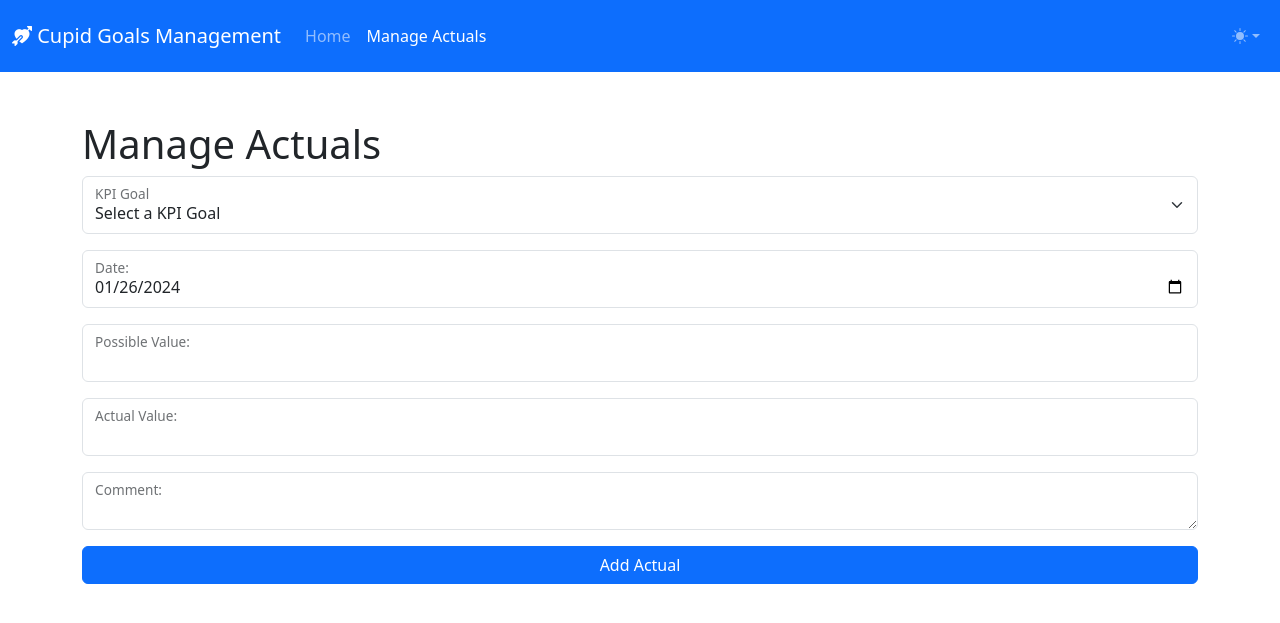
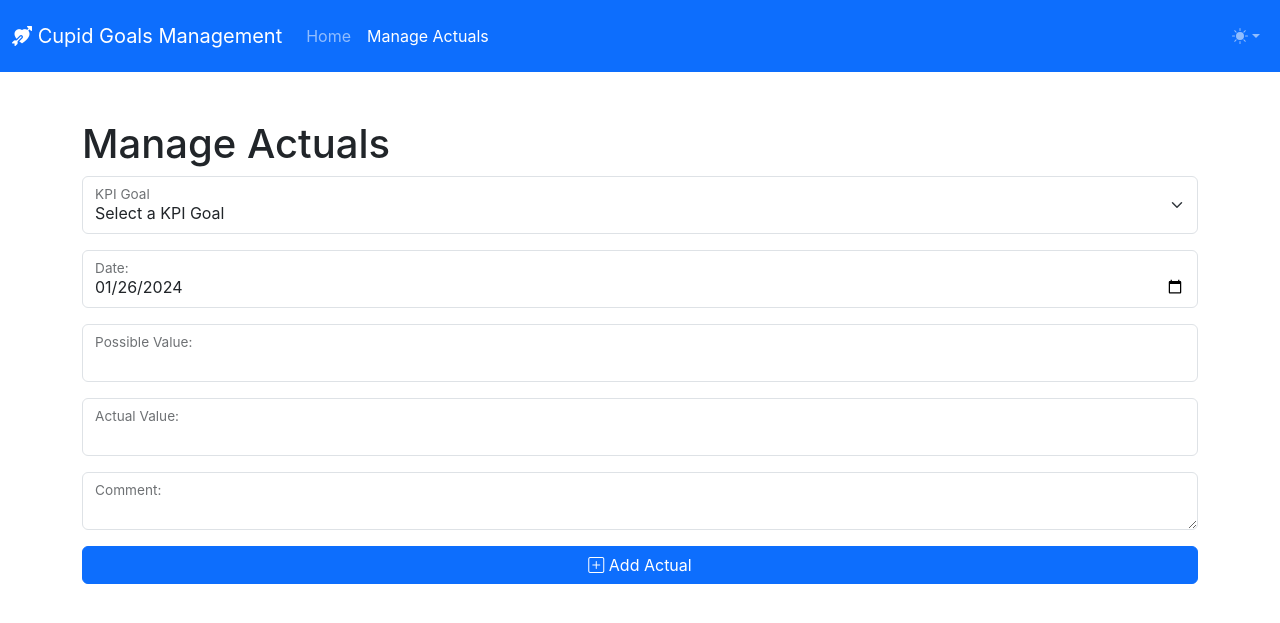
Before and after one commit to soonerrob/cupid-manage-actuals, a Flask app: page /manage_actuals in a window 1280 px wide. Shown: the top 623 px of the page. Run offline with Flask 3, Linux system fonts and the light colour scheme; data that the repository does not hold is empty; parts of the project's set-up code (start-up, migrations or seed data) failed here and were passed over; some libraries are stand-ins or nearby versions.

Commit message:
Update font styles in CSS and add "Add Actual" button in manage_actuals.html

```diff
--- a/kpimanagement/static/css/style.css
+++ b/kpimanagement/static/css/style.css
@@ -1,3 +1,11 @@
+/* body {
+  font-family: "Inter", sans-serif;
+} */
+
+body {
+  font-family: -apple-system, system-ui, "Roboto", sans-serif;
+}
+
 tr.htmx-swapping td {
   opacity: 0;
   transition: opacity 1s ease-out;
--- a/kpimanagement/templates/base.html
+++ b/kpimanagement/templates/base.html
@@ -2,6 +2,7 @@
 <html lang="en">
   <head>
     <script src="https://unpkg.com/htmx.org@1.9.9"></script>
+
     <link
       href="https://cdn.jsdelivr.net/npm/bootstrap@5.3.2/dist/css/bootstrap.min.css"
       rel="stylesheet"
@@ -12,6 +13,16 @@
     <link
       rel="stylesheet"
       href="https://cdn.jsdelivr.net/npm/bootstrap-icons@1.11.2/font/bootstrap-icons.min.css"
+    />
+
+    <link
+      href="https://fonts.googleapis.com/css2?family=Inter:wght@400;700&display=swap"
+      rel="stylesheet"
+    />
+
+    <link
+      href="https://fonts.googleapis.com/css2?family=Roboto:wght@400;700&display=swap"
+      rel="stylesheet"
     />
 
     <link
--- a/kpimanagement/templates/manage_actuals.html
+++ b/kpimanagement/templates/manage_actuals.html
@@ -62,7 +62,9 @@
         <label for="floatingComment">Comment:</label>
       </div>
       <div class="d-grid gap-2 col-12 mx-auto">
-        {{ render_field(form.submit, button_size='block') }}
+        <button type="submit" class="btn btn-primary d-block w-100">
+          <i class="bi bi-plus-square"></i> Add Actual
+        </button>
       </div>
     </form>
   </div>
```
